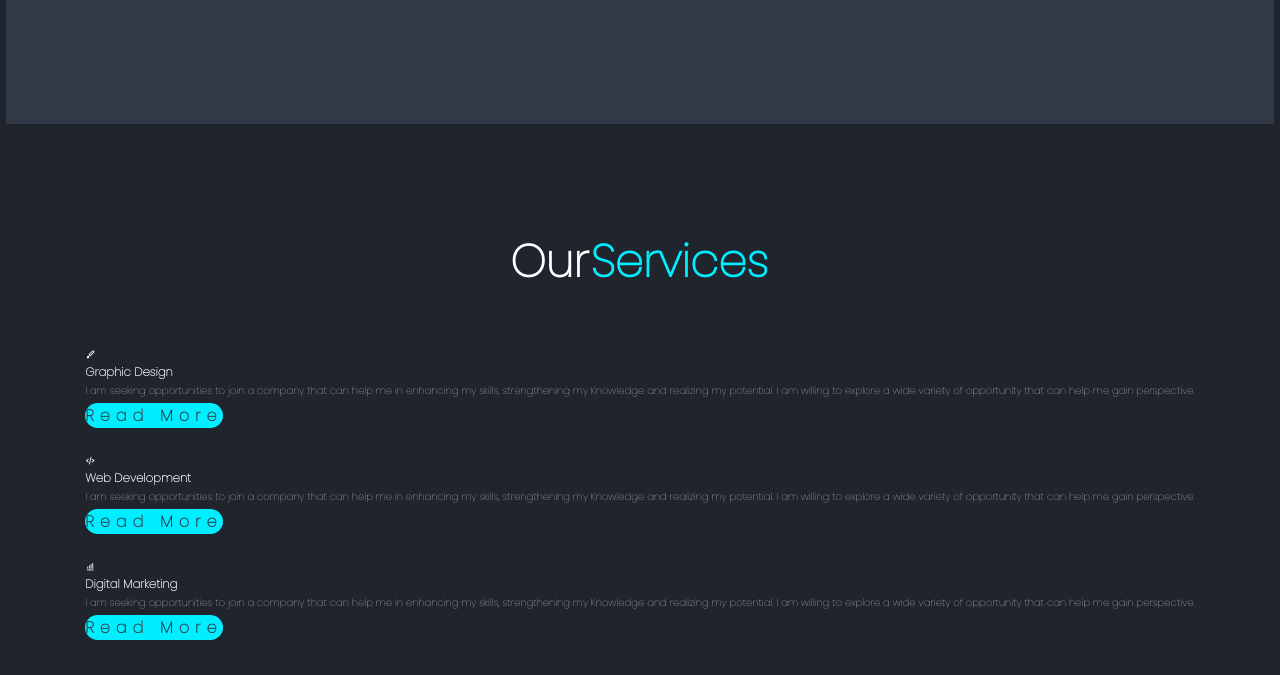
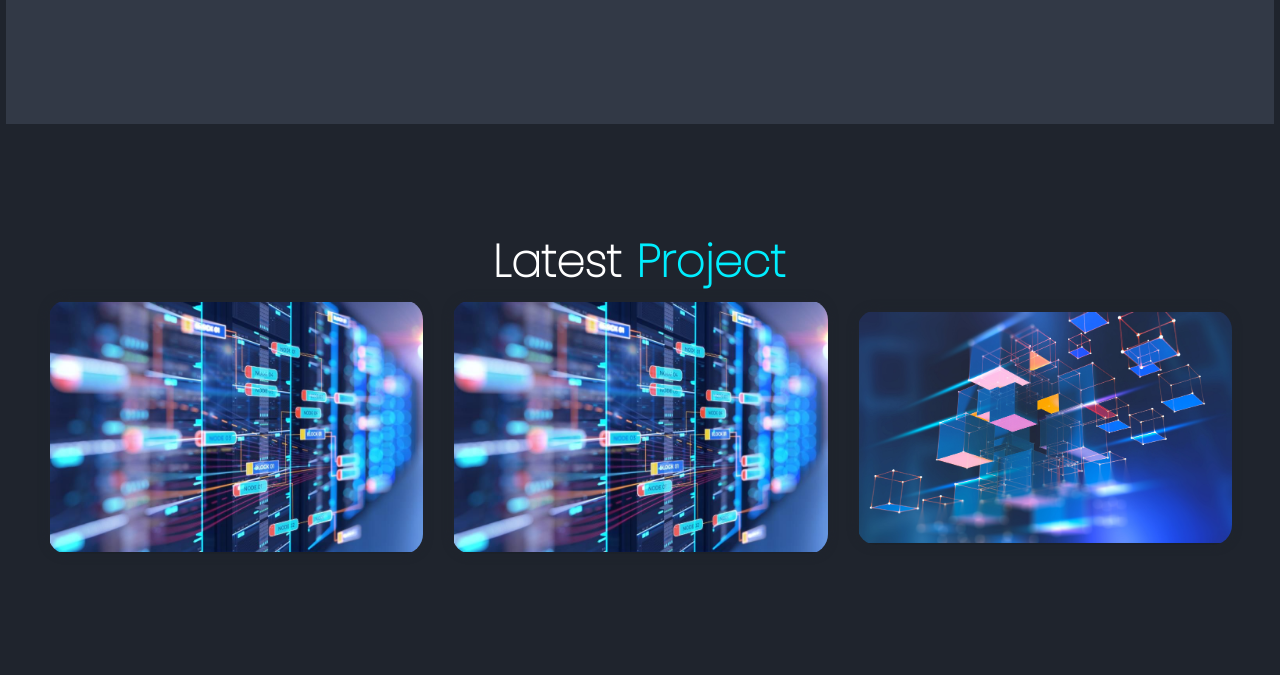
Before and after one commit to Arihantrai044/my-portfolio-, a plain HTML site: page index.html in a window 1280 px wide. Shown: the part 1500-2175 px from the top of the page. Drawn offline with nearby package versions, Linux system fonts and the light colour scheme.

Commit message:
Update index.html

```diff
--- a/index.html
+++ b/index.html
@@ -71,38 +71,7 @@ having passion to develop designs that not only look great but also provide a se
     </section>
 
     <!--services section design-->
-    <section class="services" id="services">
-        <h2 class="heading">Our<span>Services</span></h2>
 
-        <div class="services-container">
-            <div class="services box">
-                <i class='bx bxs-paint' ></i>
-                <h3>Graphic Design</h3>
-                <p>I am seeking opportunities to join a company that can help me in enhancing my skills, strengthening my
-                    Knowledge and realizing my potential. I am willing to explore a wide variety of opportunity that can help
-                    me gain perspective.</p>
-                <a href="# "class= "btn"> Read More</a>
-            </div>
-
-            <div class="services box">
-                <i class="bx bx-code-alt"></i>
-                <h3>Web Development</h3>
-                <p>I am seeking opportunities to join a company that can help me in enhancing my skills, strengthening my
-                    Knowledge and realizing my potential. I am willing to explore a wide variety of opportunity that can help
-                    me gain perspective.</p>
-                <a href="# "class= "btn"> Read More</a>
-            </div>
-
-            <div class="services box">
-                <i class='bx bx-bar-chart-alt' ></i>
-                <h3>Digital Marketing</h3>
-                <p>I am seeking opportunities to join a company that can help me in enhancing my skills, strengthening my
-                    Knowledge and realizing my potential. I am willing to explore a wide variety of opportunity that can help
-                    me gain perspective.</p>
-                <a href="# "class= "btn"> Read More</a>
-            </div>
-        </div>
-    </section>
 
     <!--portfolio section design-->
     <section src="portfolio" id="portfolio">
```
